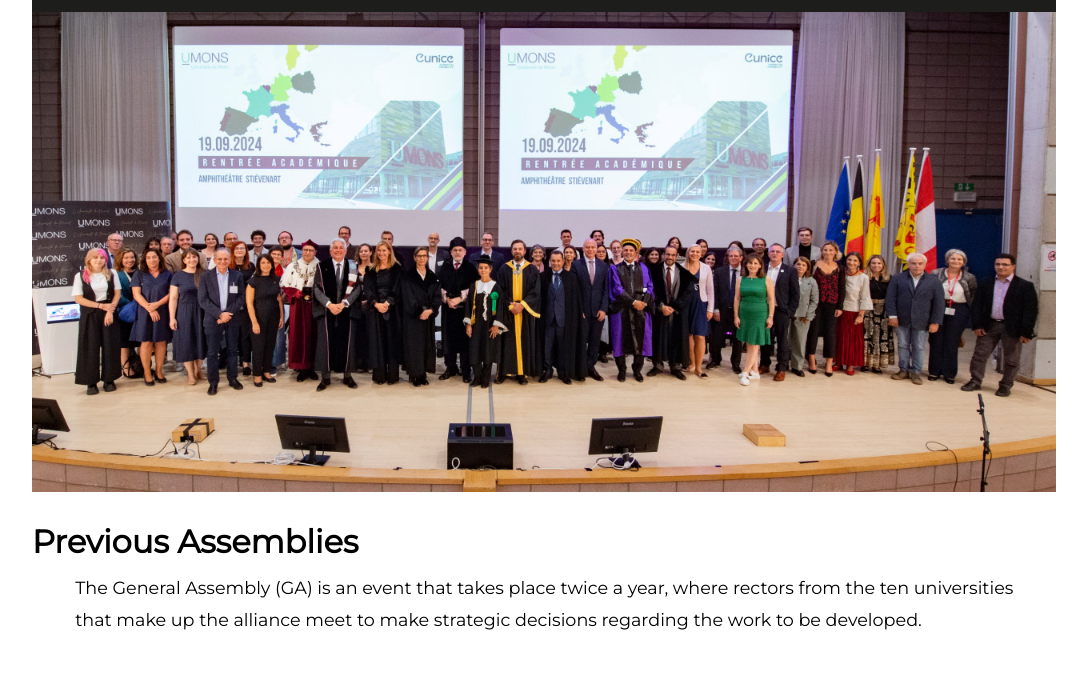
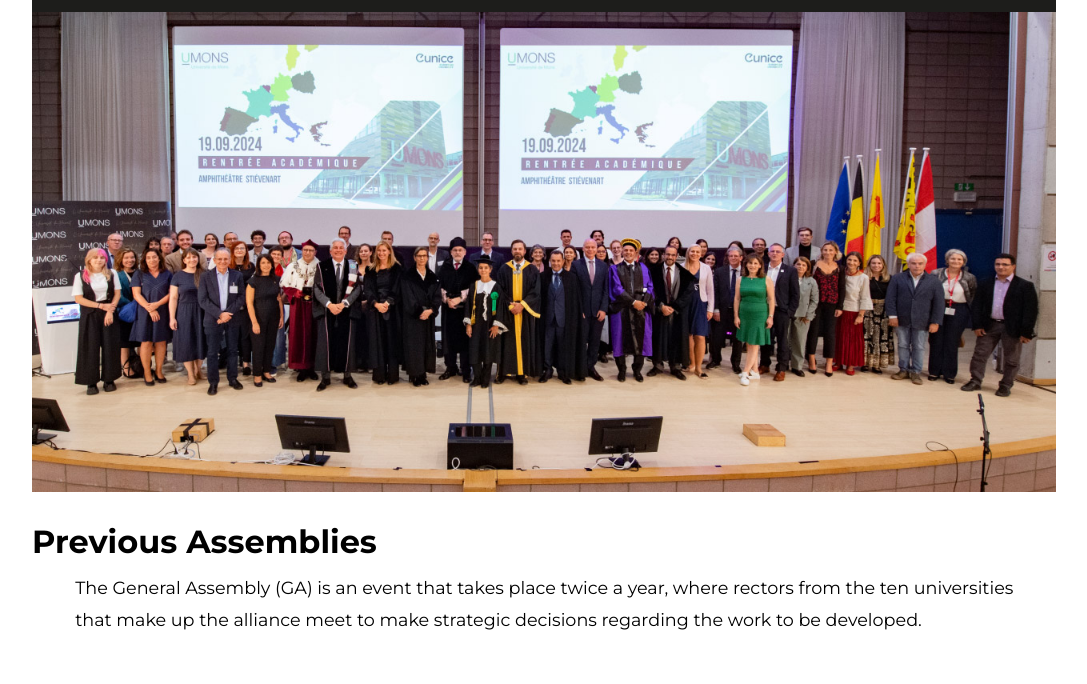
Before and after one commit to euniceipv/ga, a plain HTML site: page previous.html in a window 1280 px wide. Shown: the part 44-728 px from the top of the page, without its empty margins (96-1183 px from the left). Drawn offline with Linux system fonts and the light colour scheme.

Commit message:
Fixing font weights not loading

```diff
--- a/css/styles.css
+++ b/css/styles.css
@@ -38,7 +38,7 @@
 /* 2. Estilos Base */
 body,
 html {
-  font-family: 'Montserrat', 'Poppins', 'Arial', sans-serif;
+  font-family: "Montserrat", "Poppins", "Arial", sans-serif;
   line-height: 1.6;
   color: var(--cor-primaria);
   max-width: 100%;
--- a/previous.html
+++ b/previous.html
@@ -8,7 +8,10 @@
     <meta name="description" content="EUNICE's General Assembly, April 2025 at the Polytechnic Institute of Viseu">
     <meta name="keywords" content="EUNICE, General Assembly, Polytechnic Institute of Viseu, Viseu events, Polytechnic Institute events">
     <title>General Assembly</title>
-    <link href='https://fonts.googleapis.com/css?family=Montserrat' rel='stylesheet'>
+    <link rel="preconnect" href="https://fonts.googleapis.com">
+    <link rel="preconnect" href="https://fonts.gstatic.com" crossorigin>
+    <link href="https://fonts.googleapis.com/css2?family=Montserrat:ital,wght@0,100..900;1,100..900&display=swap" rel="stylesheet">
+
     <link rel="icon" type="image/x-icon" href="img/icon/favicon.png"> <!--icon--> <!--can be replaced by svg-->
     <link rel="stylesheet" href="css/styles.css"> <!--CSS-->
     <script src="js/jsmain.js" defer></script> <!--JAVA-->
```
Also changed, not shown: index.html (+3 -1 lines), travel.html (+3 -1 lines), viseu.html (+3 -1 lines), 1 other file.
